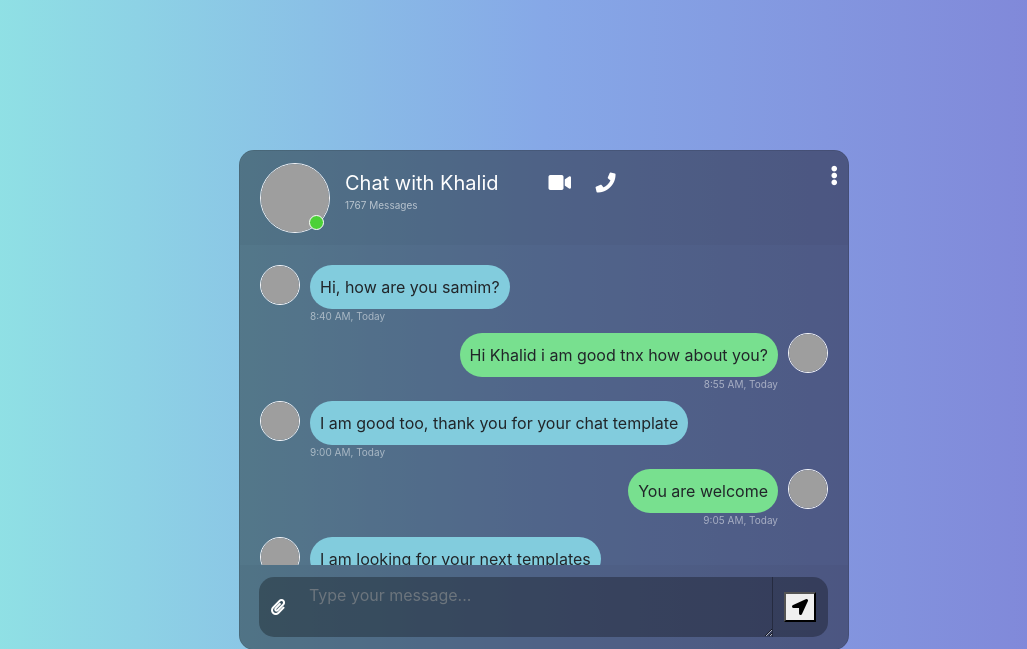
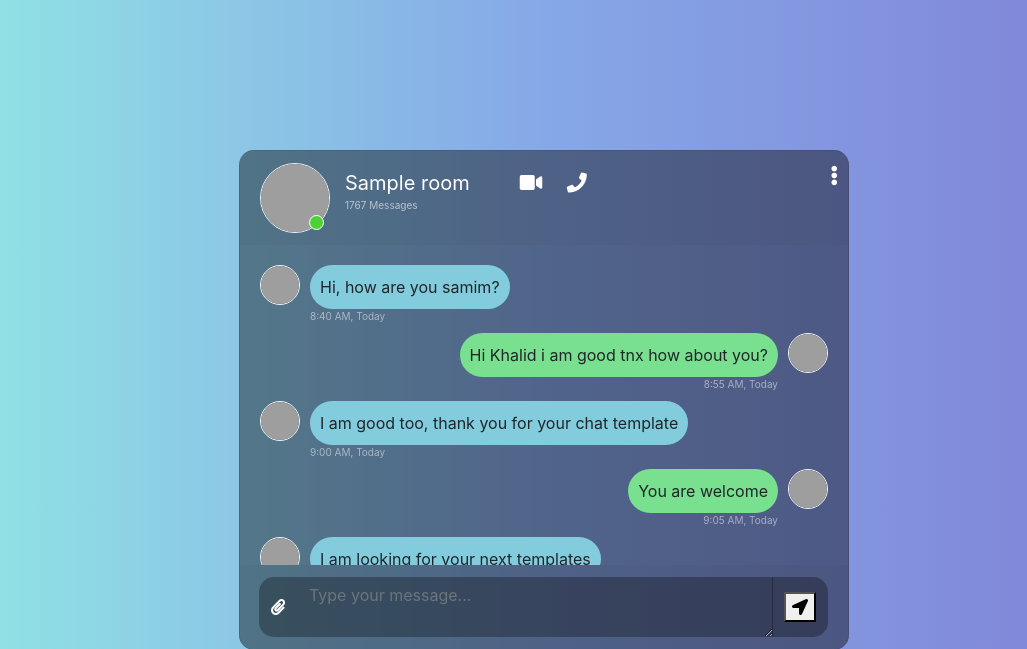
Before and after one commit to Muhodari/Django_chat_system, a Django app: template templates/room.html in a window 1280 px wide. Shown: the top 649 px of the page, without its empty margins (96-1123 px from the left). Run offline with Django 3.2, Linux system fonts and the light colour scheme; the template is opened without the code that fills it: most values are stand-ins (such as "Sample title", 1, 10 or a date in 2020); some libraries are stand-ins or nearby versions; grey boxes are pictures that could not be loaded.

Commit message:
display group name on chat

```diff
--- a/chat/views.py
+++ b/chat/views.py
@@ -9,11 +9,11 @@ def home(request):
 
 def room(request, room):
     username = request.GET.get('username')
-    room_detail = request.GET.get(name=room)
+    room_detail = Room.objects.get(name=room)
 
     return render(request, 'room.html', {
         'username': username,
-        'room': 'room',
+        'room': room,
         'room_details':room_detail
 
     })
--- a/templates/room.html
+++ b/templates/room.html
@@ -261,7 +261,7 @@
 									<span class="online_icon"></span>
 								</div>
 								<div class="user_info">
-									<span>Chat with Khalid</span>
+									<span>{{room}}</span>
 									<p>1767 Messages</p>
 								</div>
 								<div class="video_cam">
```
